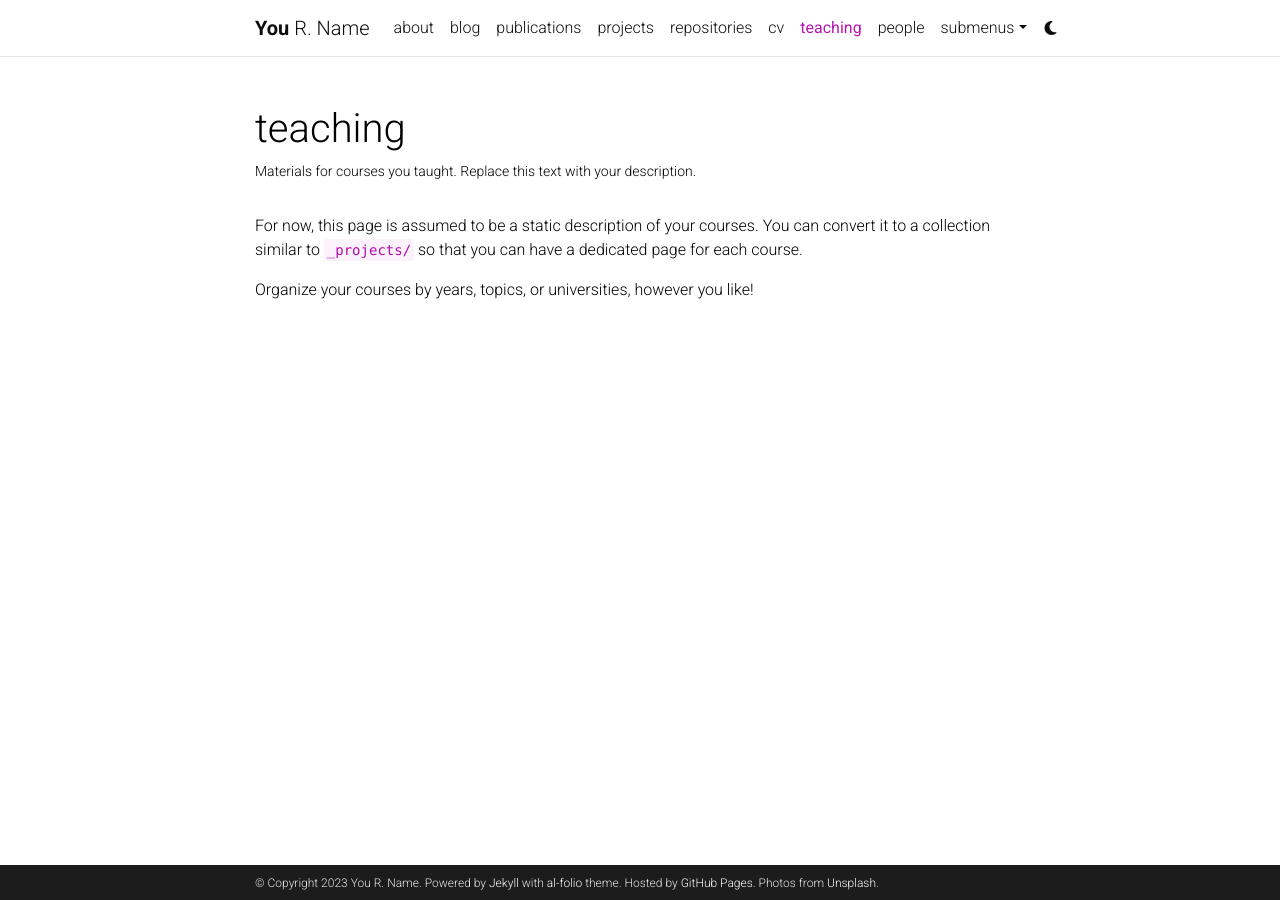
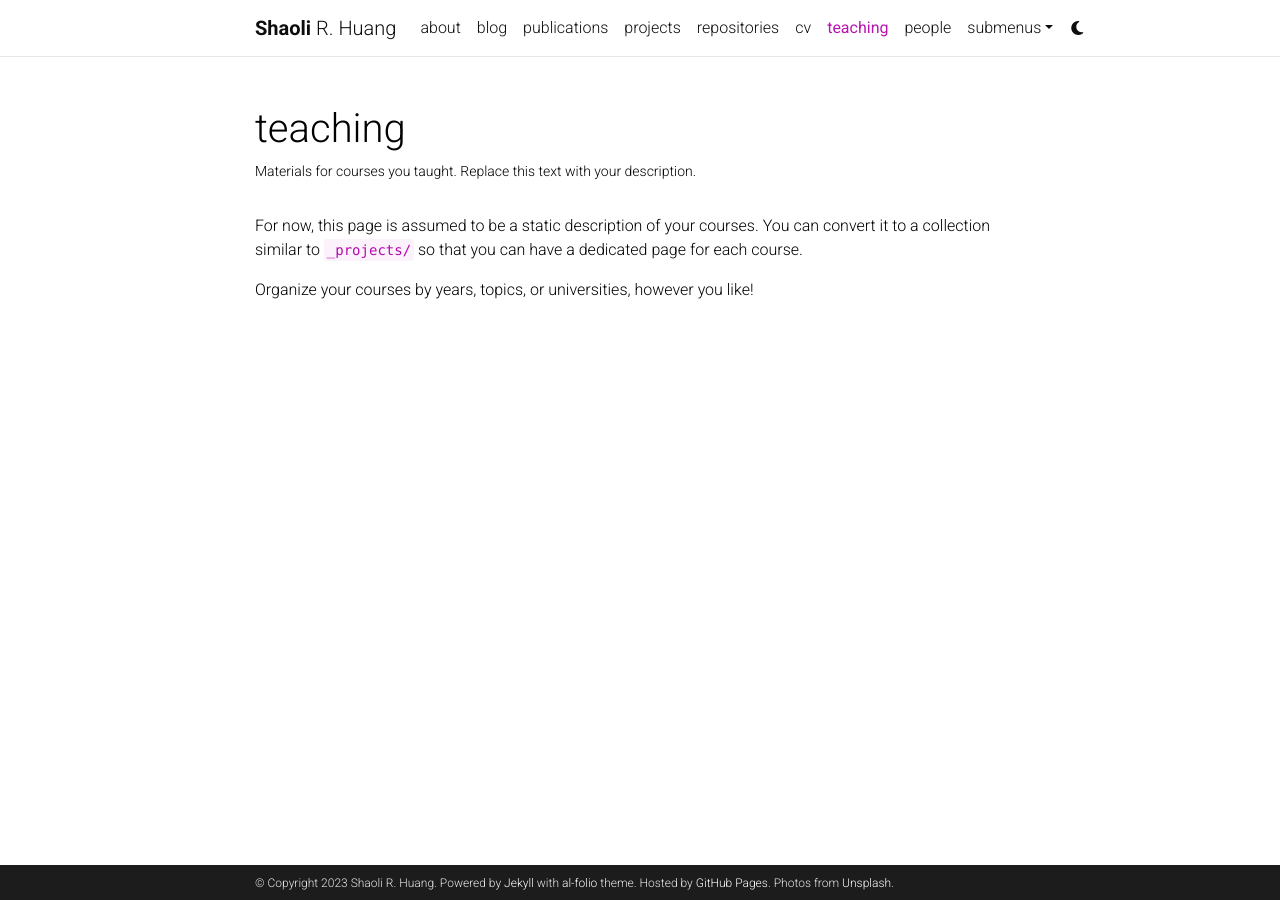
Before and after one commit to Shaoli-Huang/shaolihuang.github.io, a Jekyll site: the page built from _pages/teaching.md, in a window 1280 px wide. Built offline with Jekyll 4.4.1, drawn with Linux system fonts in a browser that asks for light colours; comment, search, counter and statistics services are not loaded; a style sheet for code colours, icons or effects is not loaded.

Commit message:
initial commit

```diff
--- a/_config.yml
+++ b/_config.yml
@@ -3,9 +3,9 @@
 # -----------------------------------------------------------------------------
 
 title: blank # the website title (if blank, full name will be used instead)
-first_name: You
+first_name: Shaoli
 middle_name: R.
-last_name: Name
+last_name: Huang
 email: you@example.com
 description: > # the ">" symbol means to ignore newlines until "footer_text:"
   A simple, whitespace theme for academics. Based on [*folio](https://github.com/bogoli/-folio) design.
@@ -18,8 +18,8 @@
 lang: en # the language of your site (for example: en, fr, cn, ru, etc.)
 icon: ⚛️  # the emoji used as the favicon (alternatively, provide image name in /assets/img/)
 
-url: https://alshedivat.github.io # the base hostname & protocol for your site
-baseurl: /al-folio # the subpath of your site, e.g. /blog/
+url: https://shaolihuang.github.io # the base hostname & protocol for your site
+baseurl: /shaolihuang # the subpath of your site, e.g. /blog/
 last_updated: false # set to true if you want to display last updated in the footer
 impressum_path:  # set to path to include impressum link in the footer, use the same path as permalink in a page, helps to conform with EU GDPR
 
```
